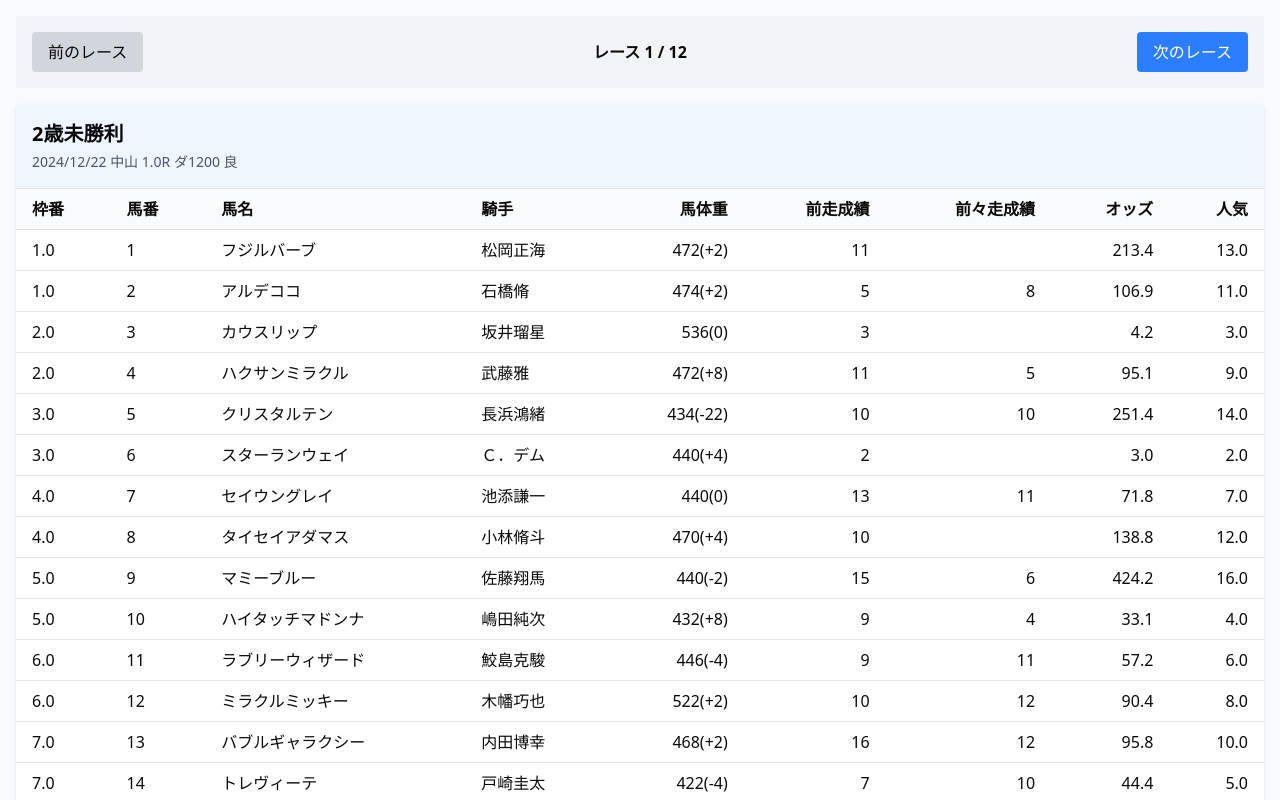
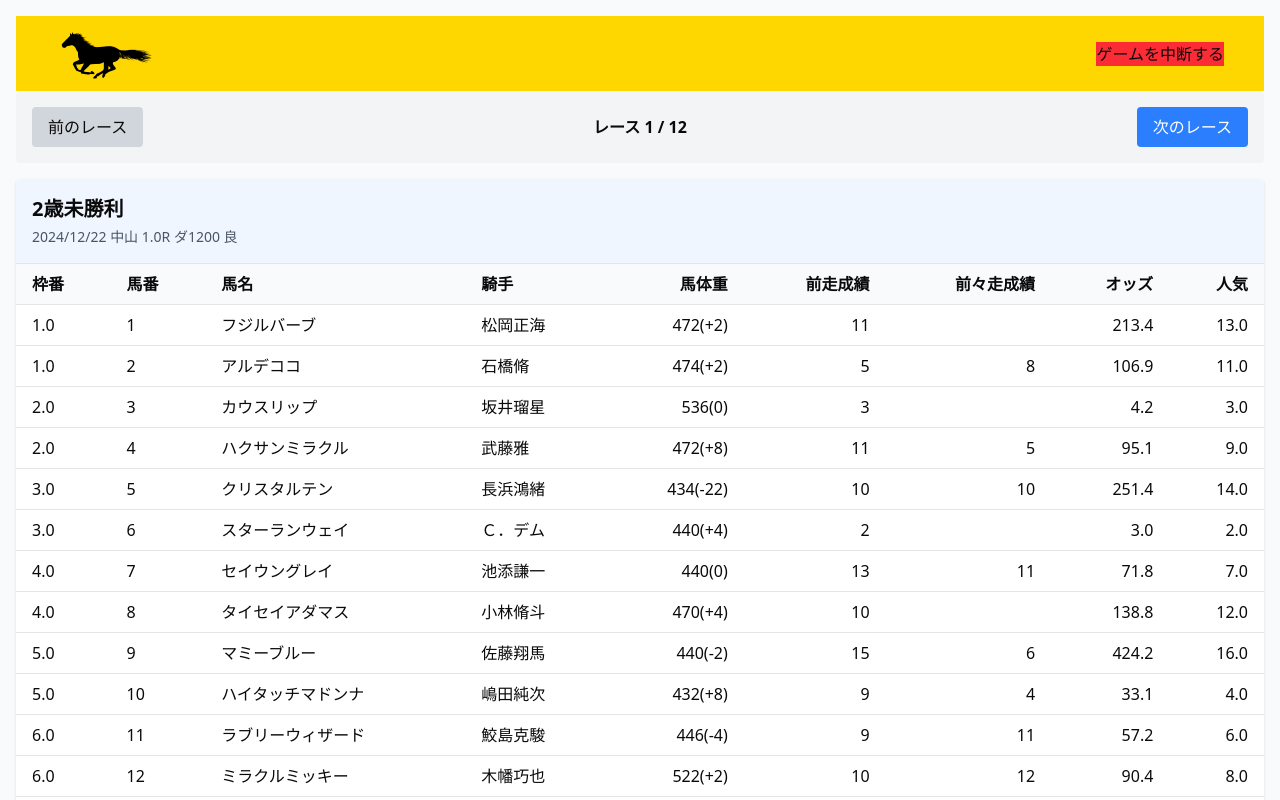
Before and after one commit to Yamadorinaruho/keiba-data, a Next.js app in the folder front-end/: page / in a window 1280 px wide. Shown: the top 800 px of the page. Built offline with nearby package versions, Linux system fonts and the light colour scheme.

Commit message:
developing-header

```diff
--- a/front-end/src/app/page.tsx
+++ b/front-end/src/app/page.tsx
@@ -1,9 +1,12 @@
 // src/app/page.tsx
 import HorseTable from '@/components/HorseTable';
+import Head from 'next/head';
+import Header from '@/components/layout/Header';
 
 export default function Home() {
   return (
     <main className="min-h-screen p-4 bg-gray-50">
+      <Header />
       <HorseTable />
     </main>
   );
--- /dev/null
+++ b/front-end/src/components/Button.tsx
@@ -0,0 +1,9 @@
+import { ButtonHTMLAttributes } from "react";
+
+type ButtonProps = ButtonHTMLAttributes<HTMLButtonElement>;
+
+const Button = ({ children , ...props }: ButtonProps ) => {
+    return <button {...props}>{children}</button>;
+}
+
+export default Button;
--- a/front-end/src/components/layout/Header.tsx
+++ b/front-end/src/components/layout/Header.tsx
@@ -0,0 +1,57 @@
+'use client';
+
+import { useState } from 'react';
+import Link from 'next/link';
+import Image from 'next/image';
+import Button from '@/components/Button';
+
+export default function Header() {
+    const [isModalOpen, setIsModalOpen] = useState(false); // ダイアログの表示状態
+
+    const handleGameIntterrupt = () => {
+
+        setIsModalOpen(prevState => !prevState);
+    };
+    // 「はい」を押したときの処理
+    const handleConfirm = () => {
+        alert("ゲームが中断されました。ゲーム説明画面に戻ります。");
+        setIsModalOpen(false);
+    }
+    // 「いいえ」を押したときの処理
+    const handleCancel = () => {
+        setIsModalOpen(false);
+    }
+
+
+
+
+    return (
+        <header>
+        <nav className="flex justify-between items-center px-10 " style={{ backgroundColor: "#FFD700" }}>
+            <div>
+                <Link href="/">
+                    <Image src="/logo_horse.png" alt="logo" width={100} height={100} />
+                </Link>
+            </div>
+            <div>
+                <Button className="bg-red-500" onClick={handleGameIntterrupt} children="ゲームを中断する" />
+            </div>
+        </nav>
+
+        {/* ダイアログ */}
+        { isModalOpen && (
+            <div className='fixed top-0 left-0 right-0 bottom-0 bg-gray-200 bg-opacity-30 flex justify-center items-center'>
+                <div className='bg-white p-6 rounded-md text-center'>
+                    <h3>本当に中断しますか?</h3>
+                    <p className='mb-4'>レースはリセットされ、ゲーム説明画面に戻ります</p>
+                    <div>
+                        <Button className='bg-red-500 mx-4'children='はい' onClick={handleConfirm} />
+                        <Button className='bg-gray-500 'children='いいえ' onClick={handleCancel} />
+                    </div>
+                </div>
+            </div>
+        )}
+
+        </header>
+    );
+}
```
Also changed, not shown: front-end/public/logo_horse.png (added).
